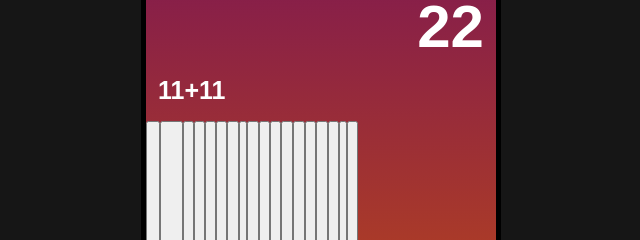
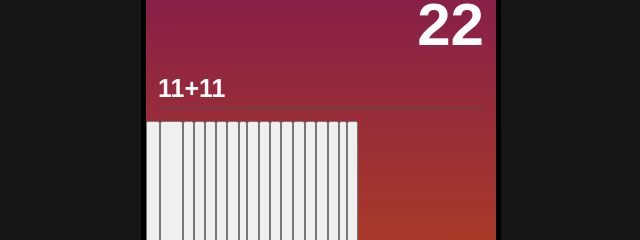
Before and after one commit to Chiwiee/calculator_project, a plain HTML site: page index.html in a window 1280 px wide. Shown: the part 279-519 px from the top of the page, 579-1219 px from the left. Drawn offline with Linux system fonts and the light colour scheme.

Commit message:
Add content bottom border

```diff
--- a/style.css
+++ b/style.css
@@ -50,6 +50,7 @@ body {
 #text-content {
   display: flex;
   font-size: 25px;
+  border-bottom: 2px solid rgba(79, 79, 79, 0.484);
 }
 #button-container {
   display: flex;
```
